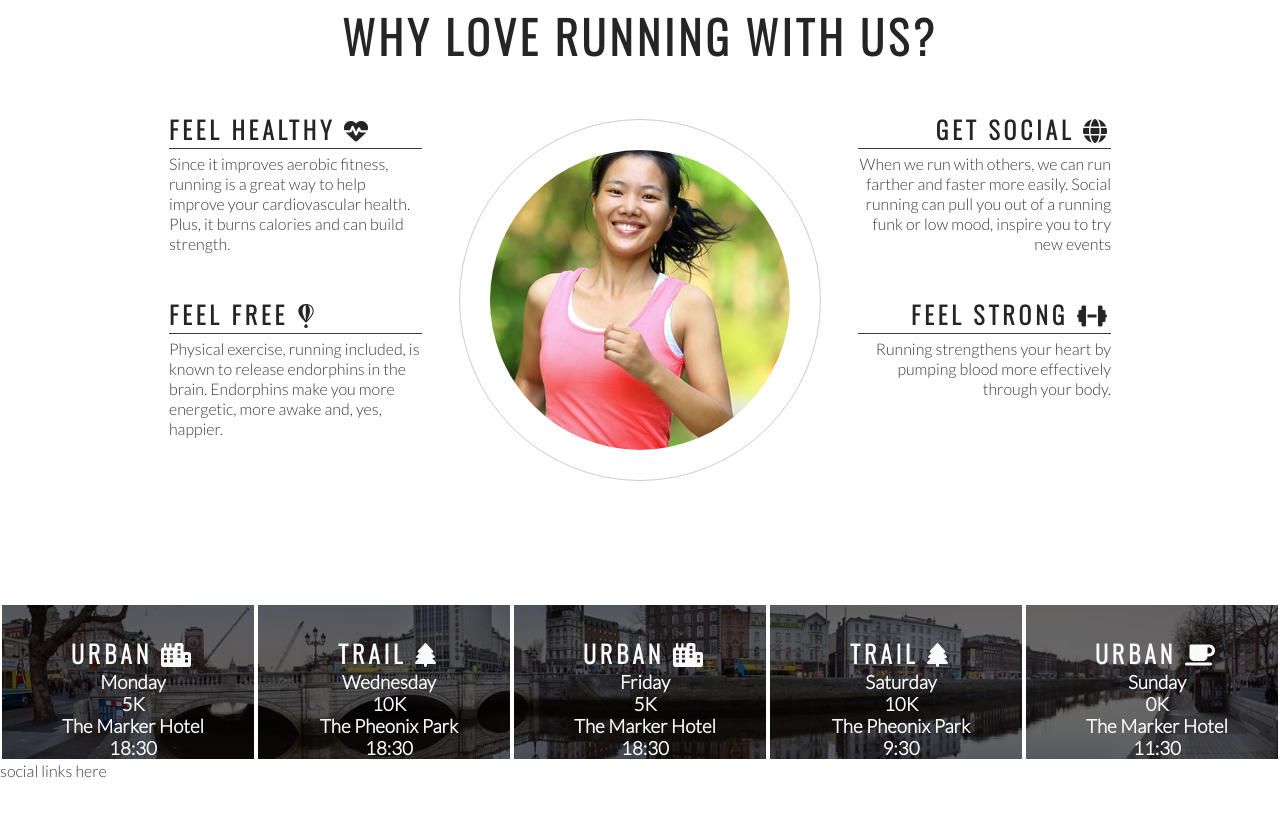
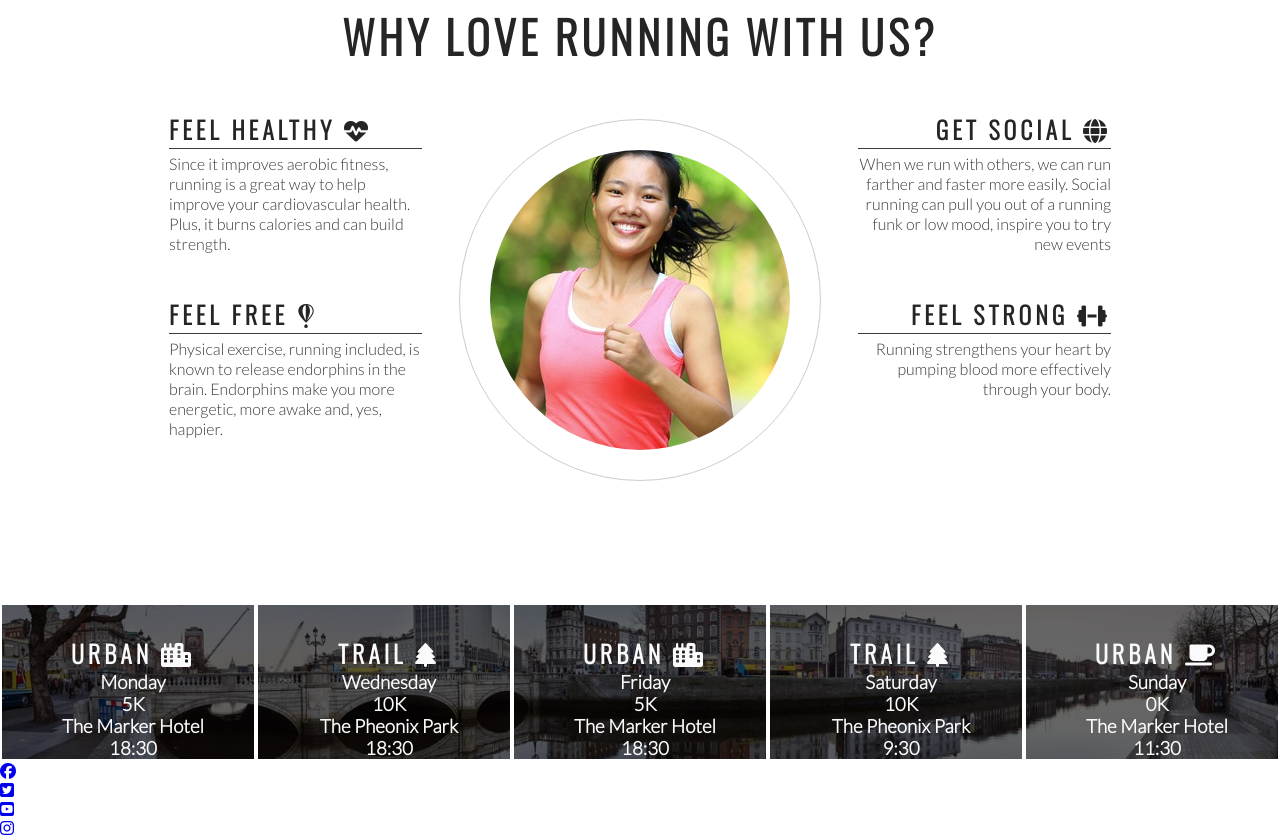
Before and after one commit to mikakallberg/love-running-walkthrough-project, a plain HTML site: page index.html in a window 1280 px wide. Shown: the part 692-1529 px from the top of the page. Before the commit the page ends 1472 px from the top, so only its background shows below. Drawn offline with nearby package versions, Linux system fonts and the light colour scheme.

Commit message:
Add social media icons to footer

```diff
--- a/index.html
+++ b/index.html
@@ -110,7 +110,16 @@
         </div>
     </section>
     <footer>
-        social links here
+        <ul>
+            <li> <a href="https://facebook.com/" target="_blank" rel="noopener"
+                aria-label="Visit our Facebook page (opens in a new tab"><i class="fab fa-facebook"></i></a></li>
+            <li> <a href="https://twitter.com/?lang=sv" target="_blank" rel="noopener"
+                aria-label="Visit our Twitter page (opens in a new tab"><i class="fab fa-twitter-square"></i></a></li>
+            <li> <a href="https://youtube.com/" target="_blank" rel="noopener"
+                aria-label="Visit our Youtube page (opens in a new tab"><i class="fab fa-youtube-square"></i></a></li>
+            <li> <a href="https://instagram.com/" target="_blank" rel="noopener"
+                aria-label="Visit our Instagram page (opens in a new tab"><i class="fab fa-instagram"></i></a></li>
+        </ul>
     </footer>
 </body>
 <!-- font awesome script-->
```
